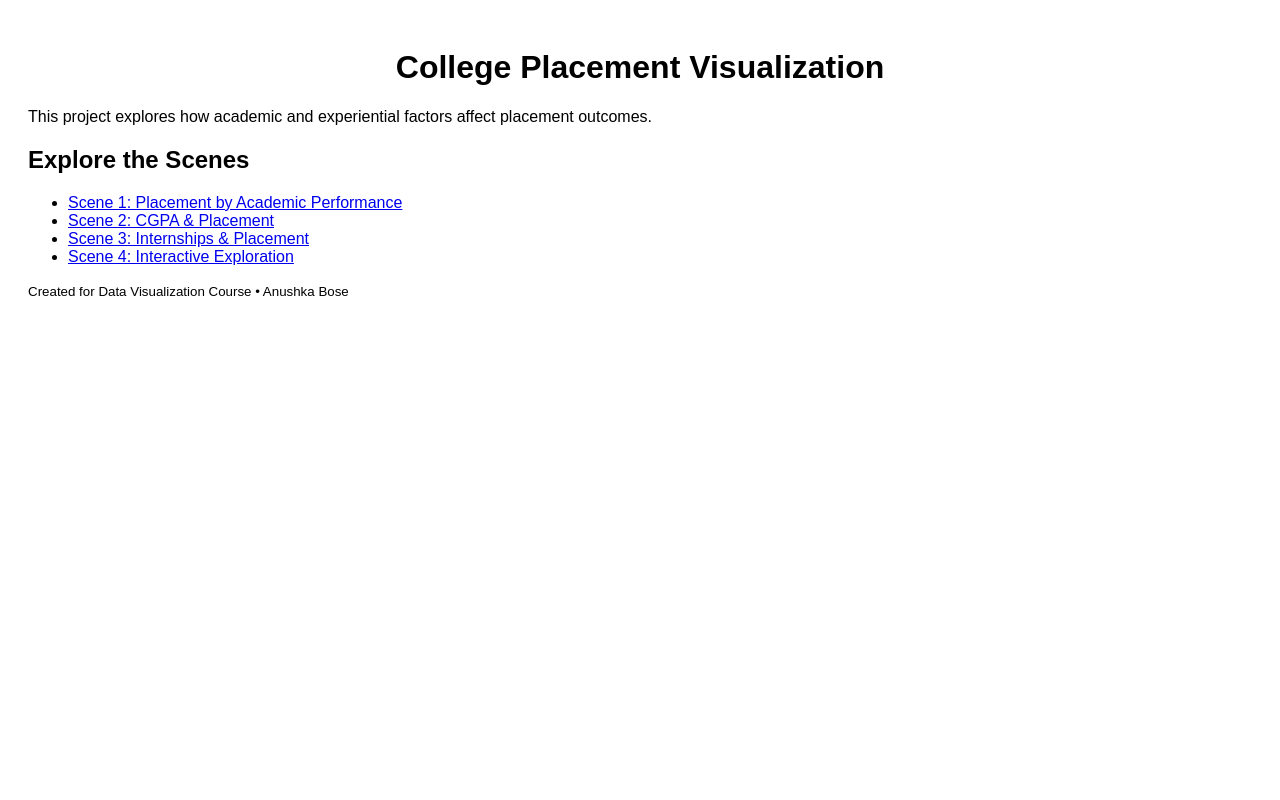
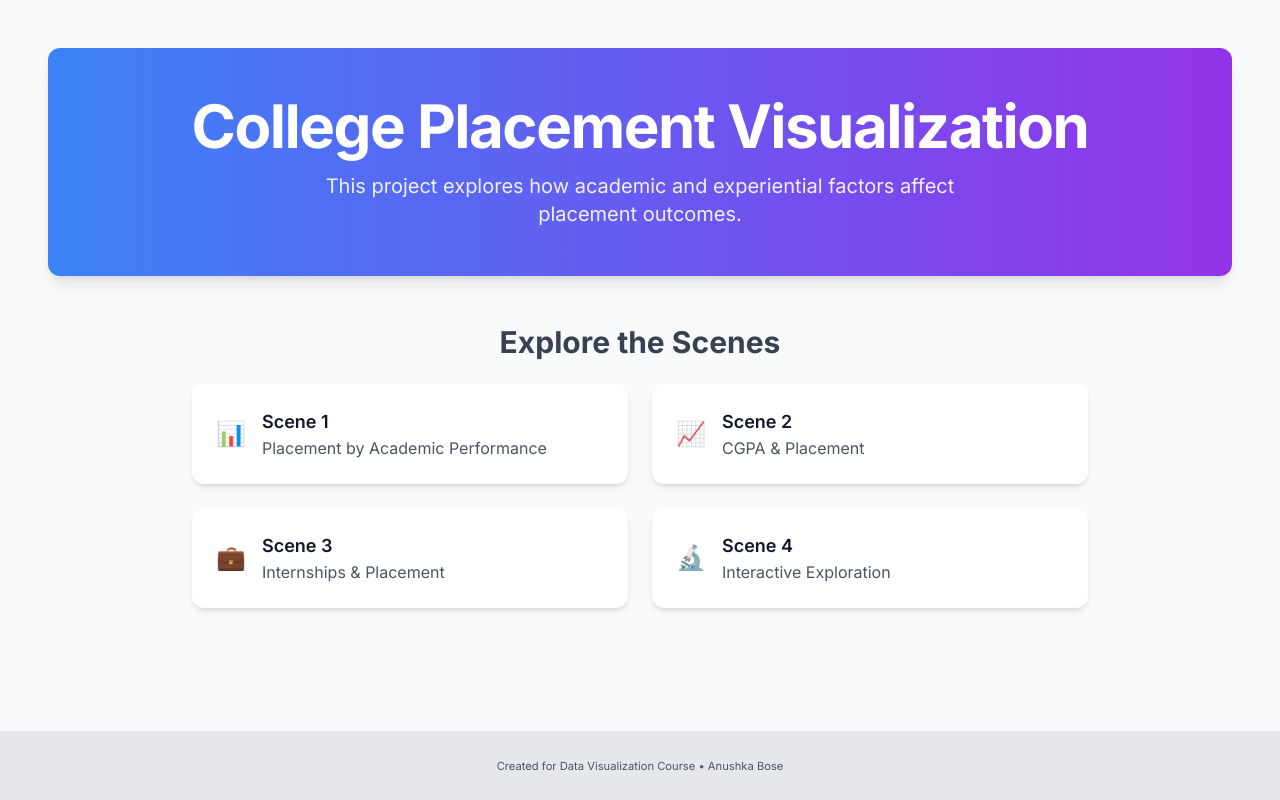
Before and after one commit to anushka6/CS416, a plain HTML site: page index.html in a window 1280 px wide. Drawn offline with nearby package versions, Linux system fonts and the light colour scheme.

Commit message:
Added stylization to main index.html page

```diff
--- a/index.html
+++ b/index.html
@@ -4,22 +4,102 @@
   <meta charset="UTF-8" />
   <meta name="viewport" content="width=device-width, initial-scale=1.0" />
   <title>College Placement Visualization</title>
-  <link rel="stylesheet" href="style.css" />
+  <!-- Tailwind CSS CDN for easy styling -->
+  <script src="https://cdn.tailwindcss.com"></script>
+  <!-- Google Fonts for a clean, modern look -->
+  <link rel="preconnect" href="https://fonts.googleapis.com">
+  <link rel="preconnect" href="https://fonts.gstatic.com" crossorigin>
+  <link href="https://fonts.googleapis.com/css2?family=Inter:wght@400;600;700&display=swap" rel="stylesheet">
+  <style>
+    body {
+      font-family: 'Inter', sans-serif;
+    }
+  </style>
 </head>
-<body>
-  <h1>College Placement Visualization</h1>
-  <p>This project explores how academic and experiential factors affect placement outcomes.</p>
+<body class="bg-gray-50 flex flex-col min-h-screen text-gray-800">
 
-  <h2>Explore the Scenes</h2>
-  <ul>
-    <li><a href="scene1.html">Scene 1: Placement by Academic Performance</a></li>
-    <li><a href="scene2.html">Scene 2: CGPA & Placement</a></li>
-    <li><a href="scene3.html">Scene 3: Internships & Placement</a></li>
-    <li><a href="scene4.html">Scene 4: Interactive Exploration</a></li>
-  </ul>
+  <!-- Main content wrapper with padding -->
+  <div class="flex-grow p-4 md:p-8 lg:p-12">
 
-  <footer>
-    <p><small>Created for Data Visualization Course • Anushka Bose</small></p>
+    <!-- Header Section with background gradient and rounded corners -->
+    <header class="bg-gradient-to-r from-blue-500 to-purple-600 text-white rounded-xl shadow-lg p-8 md:p-12 text-center mb-8 md:mb-12">
+      <h1 class="text-4xl md:text-5xl lg:text-6xl font-extrabold tracking-tight mb-4 leading-tight">
+        College Placement Visualization
+      </h1>
+      <p class="text-lg md:text-xl font-light opacity-90 max-w-2xl mx-auto">
+        This project explores how academic and experiential factors affect placement outcomes.
+      </p>
+    </header>
+
+    <!-- Main Section for the scenes, using a grid for a clean layout -->
+    <main class="container mx-auto max-w-4xl">
+      <h2 class="text-3xl font-bold text-center mb-6 text-gray-700">Explore the Scenes</h2>
+
+      <!-- List of scenes, styled as cards in a grid -->
+      <ul class="grid grid-cols-1 md:grid-cols-2 gap-6">
+
+        <!-- Scene 1 Card -->
+        <li class="bg-white rounded-xl shadow-md hover:shadow-xl transition-shadow duration-300 transform hover:-translate-y-1">
+          <a href="scene1.html" class="block p-6">
+            <div class="flex items-center space-x-4">
+              <!-- Placeholder for an icon -->
+              <span class="text-2xl text-blue-500">📊</span>
+              <div>
+                <h3 class="font-semibold text-lg text-gray-900">Scene 1</h3>
+                <p class="text-gray-600">Placement by Academic Performance</p>
+              </div>
+            </div>
+          </a>
+        </li>
+
+        <!-- Scene 2 Card -->
+        <li class="bg-white rounded-xl shadow-md hover:shadow-xl transition-shadow duration-300 transform hover:-translate-y-1">
+          <a href="scene2.html" class="block p-6">
+            <div class="flex items-center space-x-4">
+              <span class="text-2xl text-purple-600">📈</span>
+              <div>
+                <h3 class="font-semibold text-lg text-gray-900">Scene 2</h3>
+                <p class="text-gray-600">CGPA & Placement</p>
+              </div>
+            </div>
+          </a>
+        </li>
+
+        <!-- Scene 3 Card -->
+        <li class="bg-white rounded-xl shadow-md hover:shadow-xl transition-shadow duration-300 transform hover:-translate-y-1">
+          <a href="scene3.html" class="block p-6">
+            <div class="flex items-center space-x-4">
+              <span class="text-2xl text-green-500">💼</span>
+              <div>
+                <h3 class="font-semibold text-lg text-gray-900">Scene 3</h3>
+                <p class="text-gray-600">Internships & Placement</p>
+              </div>
+            </div>
+          </a>
+        </li>
+
+        <!-- Scene 4 Card -->
+        <li class="bg-white rounded-xl shadow-md hover:shadow-xl transition-shadow duration-300 transform hover:-translate-y-1">
+          <a href="scene4.html" class="block p-6">
+            <div class="flex items-center space-x-4">
+              <span class="text-2xl text-yellow-500">🔬</span>
+              <div>
+                <h3 class="font-semibold text-lg text-gray-900">Scene 4</h3>
+                <p class="text-gray-600">Interactive Exploration</p>
+              </div>
+            </div>
+          </a>
+        </li>
+      </ul>
+    </main>
+  </div>
+
+  <!-- Footer Section -->
+  <footer class="bg-gray-200 text-center p-6 text-gray-600">
+    <p class="text-sm">
+      <small>Created for Data Visualization Course • Anushka Bose</small>
+    </p>
   </footer>
+
 </body>
 </html>
```
